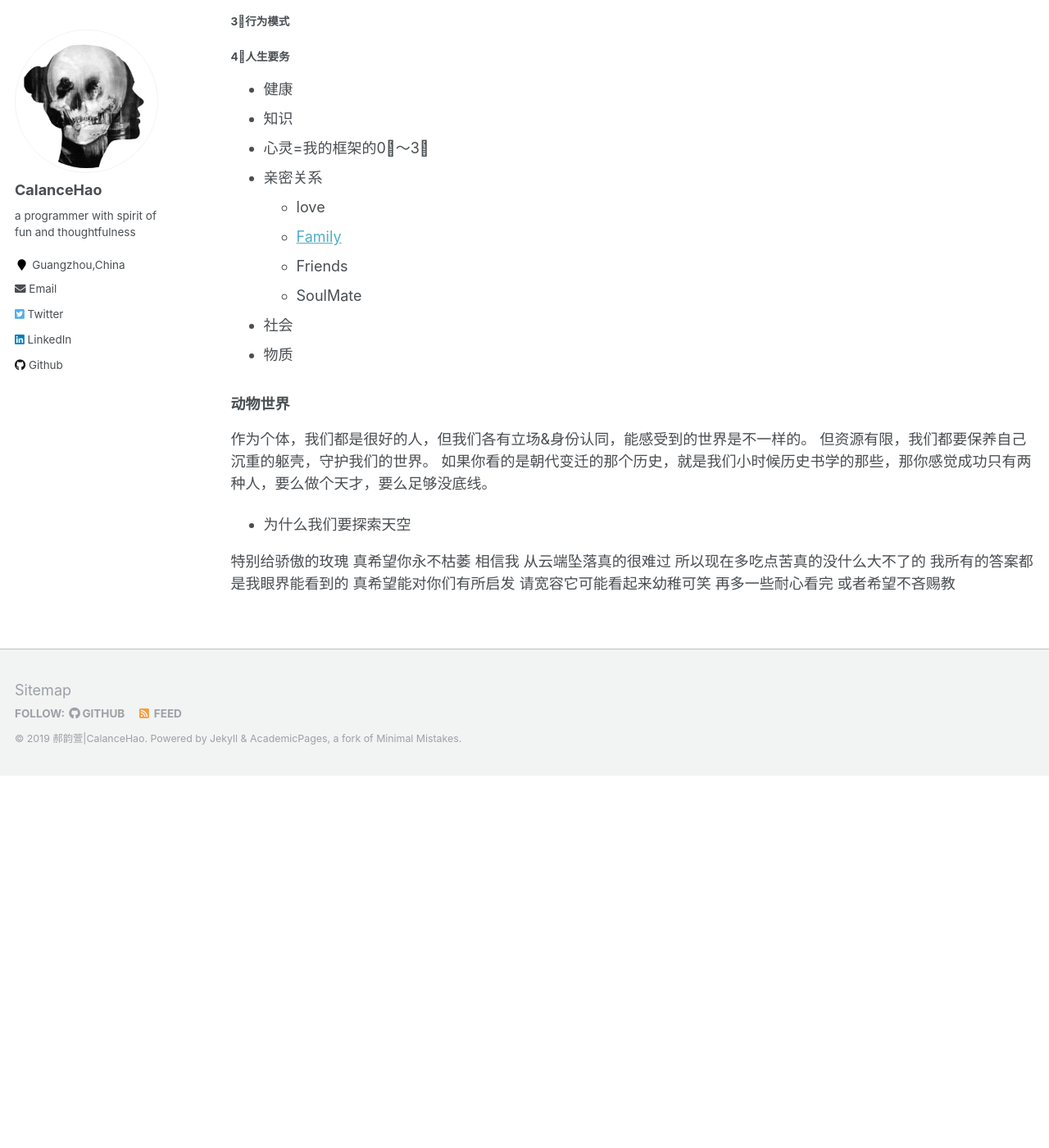
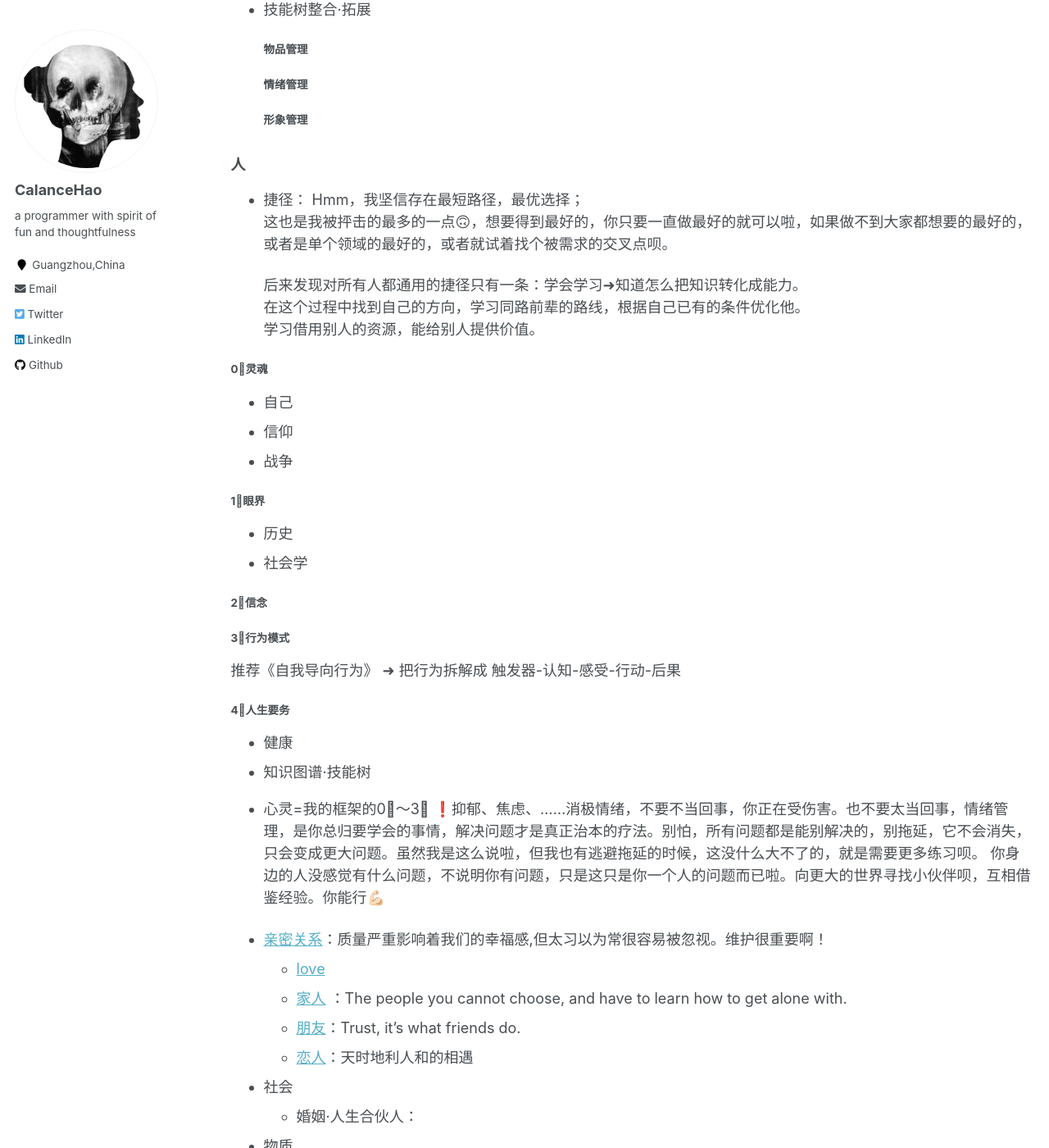
Before and after one commit to CalanceHao/CalanceHao.Github.io, a Jekyll site: the page built from _pages/Life.md, in a window 1280 px wide and 1400 px high, scrolled down 834 px. Shown: the whole window at 82% size. Built offline with Jekyll 4.4.1, drawn with Linux system fonts in a browser that asks for light colours; before the commit the page ends 1780 px from its top, so only the background shows below that; some of the changed text lies outside the part shown.

Commit message:
add link & 64-structure

```diff
--- a/_pages/Life.md
+++ b/_pages/Life.md
@@ -5,19 +5,35 @@
 author_profile: true
 ---
 
-[TOC]
+想想这玩意真的是写来很烦，世界就是以成败论英雄啊。<br>
+但是你看待自己不能只看成果吧，成果对于个人只是反馈和里程碑。<br>
 
-I want to proof the history train will orient to a better world, and you are important to it.😘
+我真的很讨厌解释，没有被理解的快乐或者被需要的成就感的情况，感觉浪费生命。但想想写出来总比口头沟通要来的省事和去情绪化。<br>
+大家的时间和情绪都很珍贵，不要随意挥霍啊。<br>
 
+2019年，计划：自我管理系统//虽然坚信Why-What-How才是正路，但大家只能看见行动啊，还是介绍How比较讨好，也比较普适。
+
+>当你离开的时候，世界比你当初发现的那个要好一点。这是一个人所能做到的最好的事情。<br>
+ ——保罗·奥斯特
+
+### 自我管理系统
+#### 目标管理
+- 时间管理
+- 精力管理
+- 复盘·吸取教训
+#### 知识管理
+- 框架·记忆/调用
+- 信息处理的工作流
+- 技能树整合·拓展
+#### 物品管理
+#### 情绪管理
+#### 形象管理
 
 ### 人
 - 捷径：
-    Hmm，我坚信存在最短路径，最优选择；
-    后来发现对所有人都通用的捷径只有一条：学会学习➜知道怎么把知识转化成能力。在这个过程中找到自己的方向，学习同路前辈的路线，根据自己已有的条件优化他。
-    这真的很科学，理论上可行，请见Dijkstra算法，反正这是我的认知水平能知道的最优解了。这是目前我所知个人能做的极限，但这个极限依赖于不断有人更新解决任意两点间的最短路径，这就是为什么我这么爱互联网吧2333.
+    Hmm，我坚信存在最短路径，最优选择；<br>这也是我被抨击的最多的一点🙃，想要得到最好的，你只要一直做最好的就可以啦，如果做不到大家都想要的最好的，或者是单个领域的最好的，或者就试着找个被需求的交叉点呗。
 
-    >当你离开的时候，世界比你当初发现的那个要好一点。这是一个人所能做到的最好的事情。
-    ——保罗·奥斯特
+    后来发现对所有人都通用的捷径只有一条：学会学习➜知道怎么把知识转化成能力。<br>在这个过程中找到自己的方向，学习同路前辈的路线，根据自己已有的条件优化他。<br>学习借用别人的资源，能给别人提供价值。
 
 #### 0⃣️灵魂
 - 自己
@@ -26,34 +42,28 @@
 
 #### 1⃣️眼界
 - 历史
-    列车
 - 社会学
 
 #### 2⃣️信念
 
 #### 3⃣️行为模式
+推荐《自我导向行为》 ➜ 把行为拆解成 触发器-认知-感受-行动-后果
 
 #### 4⃣️人生要务
 - 健康
-- 知识
+- 知识图谱·技能树
 - 心灵=我的框架的0⃣️～3⃣️
-- 亲密关系
-    - love
-    - [Family](/Life/Family)
-    - Friends
-    - SoulMate
+  ❗️抑郁、焦虑、……消极情绪，不要不当回事，你正在受伤害。也不要太当回事，情绪管理，是你总归要学会的事情，解决问题才是真正治本的疗法。别怕，所有问题都是能别解决的，别拖延，它不会消失，只会变成更大问题。虽然我是这么说啦，但我也有逃避拖延的时候，这没什么大不了的，就是需要更多练习呗。
+  你身边的人没感觉有什么问题，不说明你有问题，只是这只是你一个人的问题而已啦。向更大的世界寻找小伙伴呗，互相借鉴经验。你能行💪🏻
+
+- [亲密关系](/Le-Monde/Life/SoulMate)：质量严重影响着我们的幸福感,但太习以为常很容易被忽视。维护很重要啊！
+    - [love](/Le-Monde/Life/love)
+    - [家人](/Le-Monde/Life/Family) ：The people you cannot choose, and have to learn how to get alone with.
+    - [朋友](/Le-Monde/Life/Friends)：Trust, it's what friends do.
+    - [恋人](/Le-Monde/Life/TrueLove)：天时地利人和的相遇
 - 社会
+    - 婚姻·人生合伙人：
 - 物质
 
 ### 动物世界
-作为个体，我们都是很好的人，但我们各有立场&身份认同，能感受到的世界是不一样的。
-但资源有限，我们都要保养自己沉重的躯壳，守护我们的世界。
-如果你看的是朝代变迁的那个历史，就是我们小时候历史书学的那些，那你感觉成功只有两种人，要么做个天才，要么足够没底线。
-
-- 为什么我们要探索天空
-
-
-特别给骄傲的玫瑰 真希望你永不枯萎
-相信我 从云端坠落真的很难过 所以现在多吃点苦真的没什么大不了的
-我所有的答案都是我眼界能看到的 真希望能对你们有所启发
-请宽容它可能看起来幼稚可笑 再多一些耐心看完 或者希望不吝赐教
+丛林法则🙃
```
